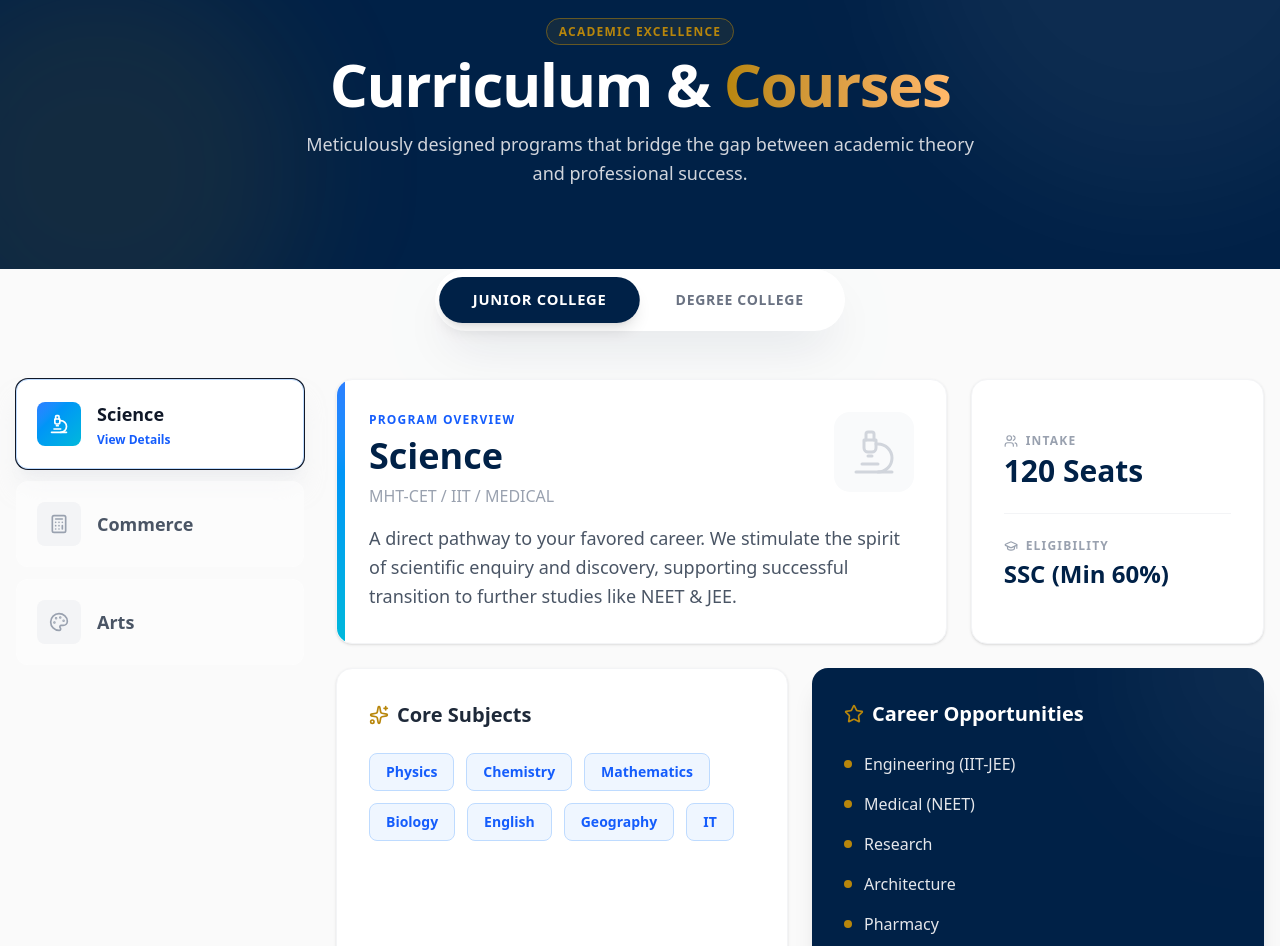
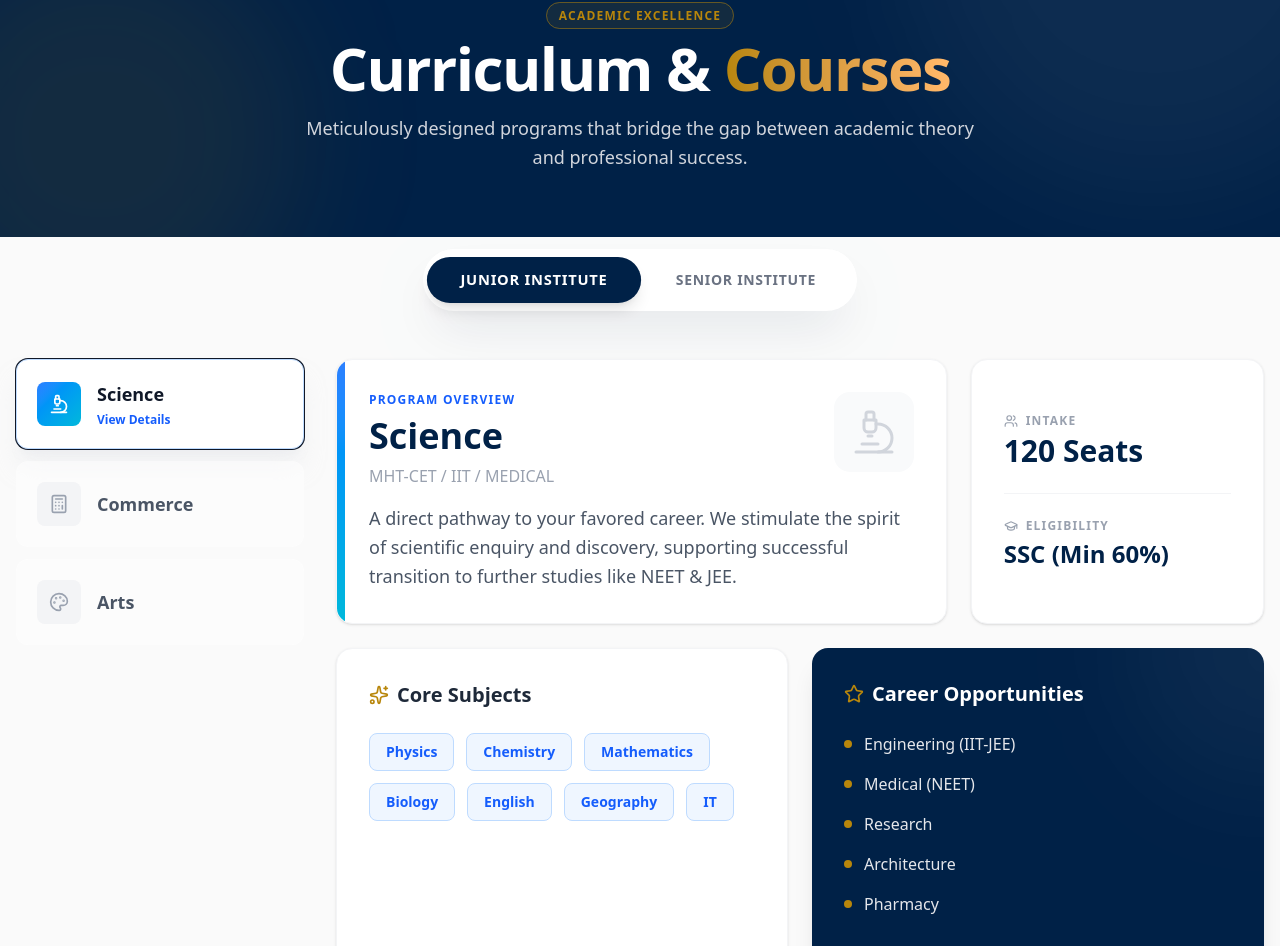
Before and after one commit to Thunderbeast5/svcsm, a React (Vite) app: page /curriculum in a window 1280 px wide. Shown: the part 218-1164 px from the top of the page. Built offline with nearby package versions, Linux system fonts and the light colour scheme; what @react-pdf/renderer would draw is missing.

Commit message:
final coruses

```diff
--- a/src/pages/Academics/CourseCurriculum.jsx
+++ b/src/pages/Academics/CourseCurriculum.jsx
@@ -3,7 +3,7 @@ import { motion, AnimatePresence } from 'framer-motion';
 import { useLocation } from 'react-router-dom';
 import {
   Microscope, Calculator, Palette, Briefcase, Code, Landmark,
-  BookOpen, Users, GraduationCap, Star, ArrowRight, Sparkles
+  BookOpen, Users, GraduationCap, Star, ArrowRight, Sparkles, Download
 } from 'lucide-react';
 
 // Data for Junior College (11th & 12th)
@@ -51,7 +51,7 @@ const seniorStreams = [
   {
     id: 'bba',
     title: 'BBA',
-    subtitle: "Bachelor of Business Admin",
+    subtitle: "Bachelor of Business Administration",
     icon: Briefcase,
     theme: 'indigo',
     description: "Hones critical skills in leadership, entrepreneurship & strategic thinking. Includes immersive industry visits, impactful internships & live projects.",
@@ -136,12 +136,32 @@ const CoursesCurriculum = () => {
     return colors[theme]?.[type] || '';
   };
 
+  // --- DOWNLOAD HANDLER ---
+  const handleDownload = () => {
+    // 1. Determine which file to download based on the section
+    // Assuming you placed "COM-SCI.pdf" and "BBA.pdf" in a "brochures" folder inside "public"
+    const fileUrl = activeSection === 'junior'
+      ? '/brochures/COM-SCI.pdf'
+      : '/brochures/BBA.pdf';
+
+    const fileName = activeSection === 'junior'
+      ? 'SVICS_Junior_College_Brochure.pdf'
+      : 'SVICS_Degree_College_Brochure.pdf';
+
+    // 2. Create a temporary link element to trigger the download
+    const link = document.createElement('a');
+    link.href = fileUrl;
+    link.download = fileName;
+    document.body.appendChild(link);
+    link.click();
+    document.body.removeChild(link);
+  };
+
   return (
     <div className="min-h-screen bg-[#FAFAFA] pt-5 font-sans selection:bg-sv-gold selection:text-white">
 
-      {/* --- PREMIUM HERO SECTION --- */}
-      <section className="relative bg-sv-blue text-white py-16 md:py-20 overflow-hidden">
-  {/* Abstract Background Shapes */}
+      {/* --- HERO SECTION --- */}
+      <section className="relative bg-sv-blue text-white py-14 md:py-16 overflow-hidden">
         <div className="absolute top-0 right-0 w-[500px] h-[500px] bg-white/5 rounded-full blur-3xl -translate-y-1/2 translate-x-1/4 pointer-events-none" />
         <div className="absolute bottom-0 left-0 w-[400px] h-[400px] bg-sv-gold/10 rounded-full blur-3xl translate-y-1/4 -translate-x-1/4 pointer-events-none" />
 
@@ -174,10 +194,10 @@ const CoursesCurriculum = () => {
         </div>
       </section>
 
-      {/* --- NAVIGATION & CONTENT --- */}
-      <section className="container mx-auto px-4 py-16 -mt-16 relative z-20">
+      {/* --- CONTENT SECTION --- */}
+      <section className="container mx-auto px-4 py-16  -mt-13 relative z-20">
 
-        {/* 1. Level Toggle (Floating Card) */}
+        {/* Toggle Buttons */}
         <div className="flex justify-center mb-12">
           <div className="bg-white p-2 rounded-full shadow-2xl shadow-sv-blue/10 inline-flex items-center gap-2 border border-white/50 backdrop-blur-xl">
             {['junior', 'senior'].map((level) => (
@@ -190,7 +210,7 @@ const CoursesCurriculum = () => {
                     : 'text-gray-500 hover:text-sv-blue hover:bg-gray-50'
                 }`}
               >
-                {level === 'junior' ? 'Junior College' : 'Degree College'}
+                {level === 'junior' ? 'Junior Institute' : 'Senior Institute'}
               </button>
             ))}
           </div>
@@ -198,7 +218,7 @@ const CoursesCurriculum = () => {
 
         <div className="grid lg:grid-cols-12 gap-8 items-start">
 
-          {/* 2. Side Navigation (Vertical Menu) */}
+          {/* Side Navigation */}
           <div className="lg:col-span-3 space-y-3">
              {currentStreams.map((stream) => (
                <motion.button
@@ -228,7 +248,7 @@ const CoursesCurriculum = () => {
              ))}
           </div>
 
-          {/* 3. Main Content Display (Classy Cards) */}
+          {/* Main Content Area */}
           <div className="lg:col-span-9">
             <AnimatePresence mode="wait">
               {activeData && (
@@ -240,9 +260,9 @@ const CoursesCurriculum = () => {
                   transition={{ duration: 0.4 }}
                   className="space-y-6"
                 >
-                    {/* Top Stats Row */}
+                    {/* Top Row: Info & Stats */}
                     <div className="grid md:grid-cols-3 gap-6">
-                        {/* Title Card */}
+                        {/* Description Card */}
                         <div className="md:col-span-2 bg-white rounded-2xl p-8 shadow-sm border border-gray-100 relative overflow-hidden group">
                             <div className={`absolute top-0 left-0 w-2 h-full bg-gradient-to-b ${getThemeColor(activeData.theme, 'gradient')}`}></div>
                             <div className="flex items-start justify-between mb-4">
@@ -262,7 +282,7 @@ const CoursesCurriculum = () => {
                             </p>
                         </div>
 
-                        {/* Quick Stats Card */}
+                        {/* Stats Card */}
                         <div className="bg-white rounded-2xl p-8 shadow-sm border border-gray-100 flex flex-col justify-center space-y-6">
                             <div>
                                 <div className="flex items-center gap-2 text-gray-400 text-xs font-bold uppercase tracking-widest mb-1">
@@ -291,7 +311,7 @@ const CoursesCurriculum = () => {
                         </div>
                     </div>
 
-                    {/* Bottom Content Grid */}
+                    {/* Bottom Row: Subjects & Careers */}
                     <div className="grid md:grid-cols-2 gap-6">
 
                         {/* Subjects Card */}
@@ -312,8 +332,8 @@ const CoursesCurriculum = () => {
                              </div>
                         </div>
 
-                        {/* Career Path Card */}
-                        <div className="bg-sv-blue text-white rounded-2xl p-8 shadow-xl relative overflow-hidden">
+                        {/* Career Path Card with DOWNLOAD BUTTON */}
+                        <div className="bg-sv-blue text-white rounded-2xl p-8 shadow-xl relative overflow-hidden flex flex-col">
                              <div className="absolute top-0 right-0 w-64 h-64 bg-white/5 rounded-full blur-3xl -translate-y-1/2 translate-x-1/2 pointer-events-none" />
 
                              <h3 className="text-xl font-bold mb-6 flex items-center gap-2 relative z-10">
@@ -321,7 +341,7 @@ const CoursesCurriculum = () => {
                                 Career Opportunities
                              </h3>
 
-                             <ul className="space-y-4 relative z-10">
+                             <ul className="space-y-4 relative z-10 flex-grow">
                                 {activeData.careers.map((career, i) => (
                                     <li key={i} className="flex items-center gap-3 text-gray-200 group">
                                         <div className={`w-2 h-2 rounded-full ${activeData.theme === 'orange' ? 'bg-orange-400' : 'bg-sv-gold'} group-hover:scale-150 transition-transform`}></div>
@@ -330,8 +350,14 @@ const CoursesCurriculum = () => {
                                 ))}
                              </ul>
 
-                             <button className="mt-8 w-full py-3 bg-white/10 hover:bg-white/20 backdrop-blur-md border border-white/20 rounded-xl font-semibold transition-all flex items-center justify-center gap-2 group">
-                                Download Brochure <ArrowRight size={18} className="group-hover:translate-x-1 transition-transform" />
+                             {/* Functional Download Button */}
+                             <button
+                                onClick={handleDownload}
+                                className="mt-8 w-full py-3 bg-white/10 hover:bg-white/20 backdrop-blur-md border border-white/20 rounded-xl font-semibold transition-all flex items-center justify-center gap-2 group cursor-pointer relative z-20"
+                             >
+                                <Download size={18} />
+                                <span>Download Brochure</span>
+                                <ArrowRight size={18} className="group-hover:translate-x-1 transition-transform" />
                              </button>
                         </div>
                     </div>
```
Also changed, not shown: 2 other files (tests, documents, lock files or other folders). Lines whose indentation alone changed are shown as unchanged.
